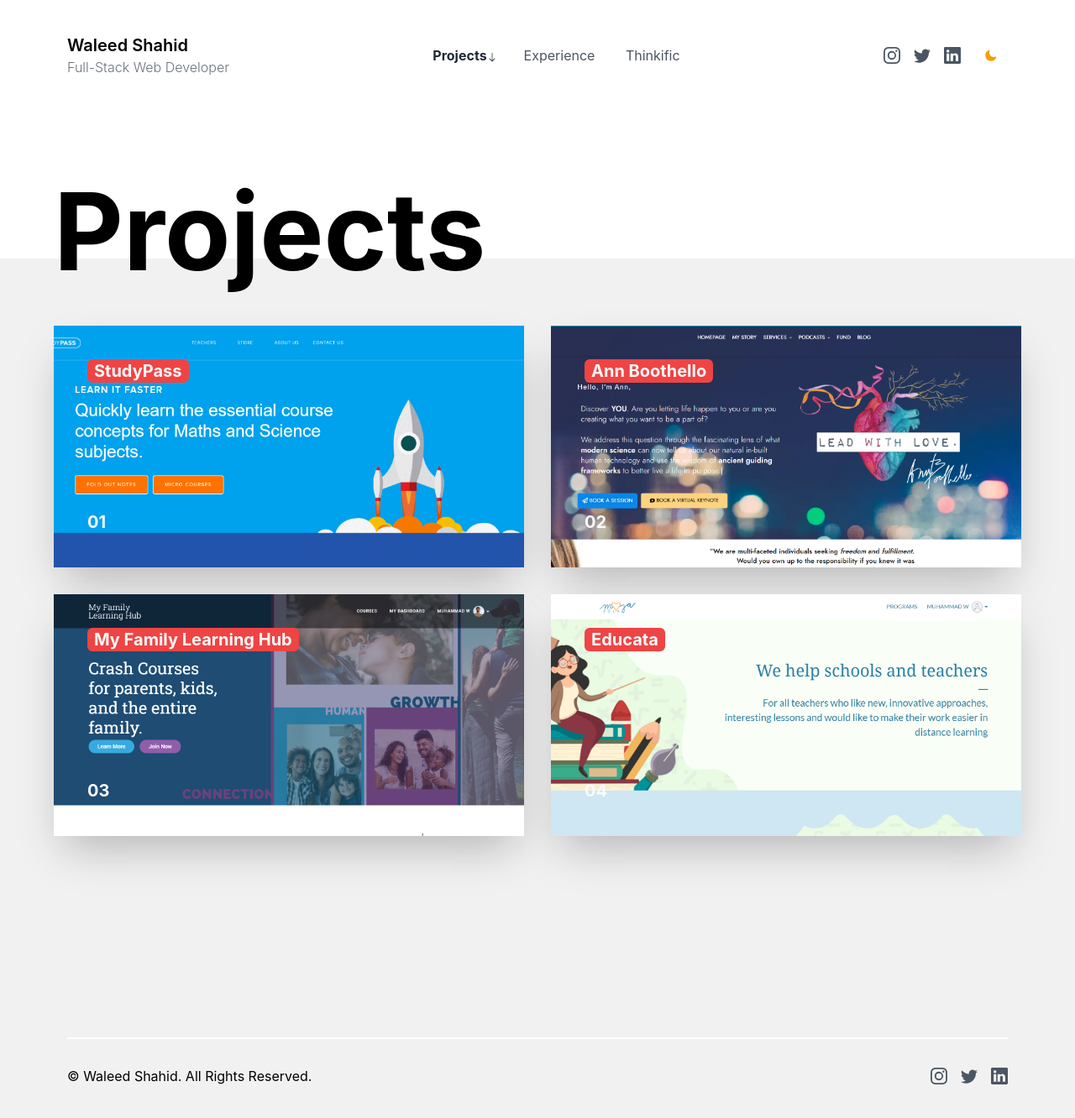
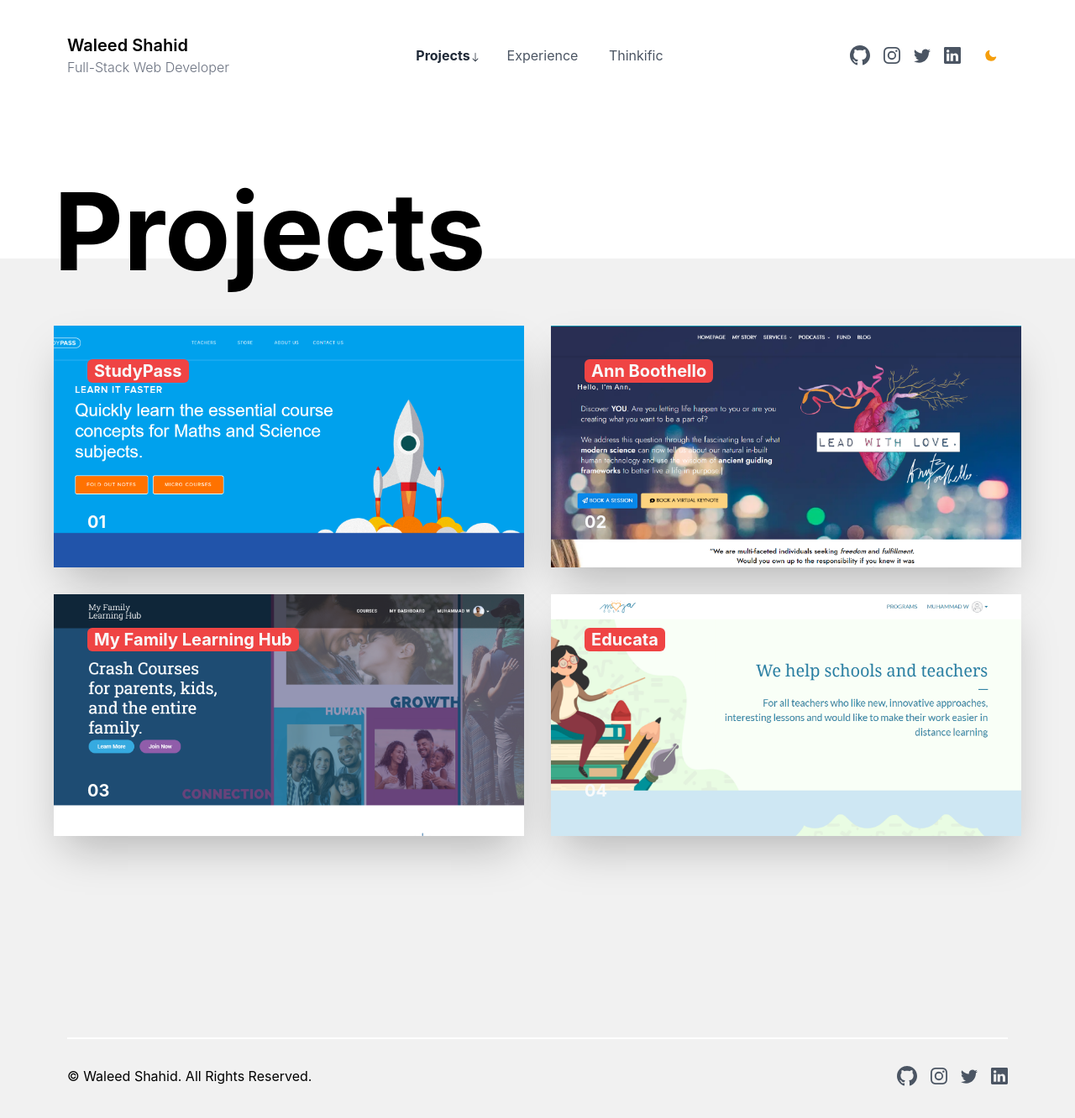
Before and after one commit to qarixaeed1/portfolio, a Next.js app: page /projects in a window 1280 px wide. Shown: the top 1332 px of the page at 84% size. Built offline with nearby package versions, Linux system fonts and the light colour scheme.

Commit message:
More tweaks

```diff
--- a/components/Contact.js
+++ b/components/Contact.js
@@ -1,8 +1,9 @@
 import React from "react";
+import userData from "@constants/data";
 
-export default function Contact({bg}) {
+export default function Contact({ bg }) {
     return (
-        <div className={`${bg}`+" dark:bg-gray-900"}>
+        <div className={`${bg}` + " dark:bg-gray-900"}>
             <div className="max-w-6xl mx-auto pt-10">
                 <div className="flex flex-col lg:flex-row justify-center items-center my-10">
                     <div className="p-4 lg:p-20">
@@ -11,19 +12,24 @@
                         </h3>
                         <div className="py-10 text-lg">
                             <p className="py-2">
-                                <span className="px-2">{"📧"}</span>
+                                <span className="px-2">{"->"}</span>
                                 <a
                                     href="mailto:hello@waleedshahid.com"
                                     className="underline text-blue-500"
                                 >
                                     <strong>hello@waleedshahid.com</strong>
                                 </a>
-                                <strong> OR </strong>
+                                <br />
+                                <span className="px-2">{"->"}</span>
+                                <a
+                                    target="_blank"
+                                    href="https://calendly.com/virtualwaleed/thinkific"
+                                    className="underline text-blue-500"
+                                >
+                                    <strong>Schedule online Meeting</strong>
+                                </a>
                             </p>
-
-                            <iframe className="py-4 w-full h-64" src="https://docs.google.com/forms/d/e/1FAIpQLSemc5iV9UVxTem94LkJocF9-2e-L_TTflLHkny6JW_85M-4gQ/viewform?embedded=true">Loading…</iframe>
                         </div>
-
                     </div>
                     <img
                         className="lg:block w-1/3 rounded-md mx-auto border-2 border-gray-50"
--- a/components/ContainerBlock.js
+++ b/components/ContainerBlock.js
@@ -9,7 +9,7 @@
 
   const meta = {
     title: "Waleed Shahid - Full-Stack Developer",
-    description: `I've been developing websites for 5 years straight. Get in touch with me to know more.`,
+    description: `Full-Stack Website Developer with 3+ Years Experience. Worked on 50+ projects, Top Rated Freelancer on Upwork, Thinkific Certified Expert.`,
     image: "/avatar.png",
     type: "website",
     ...customMeta,
--- a/components/Footer.js
+++ b/components/Footer.js
@@ -11,6 +11,20 @@
             <p>&copy; Waleed Shahid. All Rights Reserved.</p>
           </div>
           <div className="space-x-4 flex flex-row items-center">
+            <a
+              href={userData.socialLinks.github}
+              target="_blank"
+              className="text-base font-normal text-gray-600 dark:text-gray-300"
+            >
+              <svg xmlns="http://www.w3.org/2000/svg"
+                width="24"
+                height="24"
+                fill="currentColor"
+                viewBox="0 0 24 24"
+              >
+                <path d="M12 0c-6.626 0-12 5.373-12 12 0 5.302 3.438 9.8 8.207 11.387.599.111.793-.261.793-.577v-2.234c-3.338.726-4.033-1.416-4.033-1.416-.546-1.387-1.333-1.756-1.333-1.756-1.089-.745.083-.729.083-.729 1.205.084 1.839 1.237 1.839 1.237 1.07 1.834 2.807 1.304 3.492.997.107-.775.418-1.305.762-1.604-2.665-.305-5.467-1.334-5.467-5.931 0-1.311.469-2.381 1.236-3.221-.124-.303-.535-1.524.117-3.176 0 0 1.008-.322 3.301 1.23.957-.266 1.983-.399 3.003-.404 1.02.005 2.047.138 3.006.404 2.291-1.552 3.297-1.23 3.297-1.23.653 1.653.242 2.874.118 3.176.77.84 1.235 1.911 1.235 3.221 0 4.609-2.807 5.624-5.479 5.921.43.372.823 1.102.823 2.222v3.293c0 .319.192.694.801.576 4.765-1.589 8.199-6.086 8.199-11.386 0-6.627-5.373-12-12-12z" />
+              </svg>
+            </a>
             <a
               href={userData.socialLinks.instagram}
               target="_blank"
--- a/components/Navbar.js
+++ b/components/Navbar.js
@@ -109,6 +109,20 @@
 
         <div className="space-x-4 flex flex-row items-center">
           <a
+            href={userData.socialLinks.github}
+            target="_blank"
+            className="text-base font-normal text-gray-600 dark:text-gray-300"
+          >
+            <svg xmlns="http://www.w3.org/2000/svg"
+              width="24"
+              height="24"
+              fill="currentColor"
+              viewBox="0 0 24 24"
+            >
+              <path d="M12 0c-6.626 0-12 5.373-12 12 0 5.302 3.438 9.8 8.207 11.387.599.111.793-.261.793-.577v-2.234c-3.338.726-4.033-1.416-4.033-1.416-.546-1.387-1.333-1.756-1.333-1.756-1.089-.745.083-.729.083-.729 1.205.084 1.839 1.237 1.839 1.237 1.07 1.834 2.807 1.304 3.492.997.107-.775.418-1.305.762-1.604-2.665-.305-5.467-1.334-5.467-5.931 0-1.311.469-2.381 1.236-3.221-.124-.303-.535-1.524.117-3.176 0 0 1.008-.322 3.301 1.23.957-.266 1.983-.399 3.003-.404 1.02.005 2.047.138 3.006.404 2.291-1.552 3.297-1.23 3.297-1.23.653 1.653.242 2.874.118 3.176.77.84 1.235 1.911 1.235 3.221 0 4.609-2.807 5.624-5.479 5.921.43.372.823 1.102.823 2.222v3.293c0 .319.192.694.801.576 4.765-1.589 8.199-6.086 8.199-11.386 0-6.627-5.373-12-12-12z" />
+            </svg>
+          </a>
+          <a
             href={userData.socialLinks.instagram}
             target="_blank"
             className="text-base font-normal text-gray-600 dark:text-gray-300"
```
